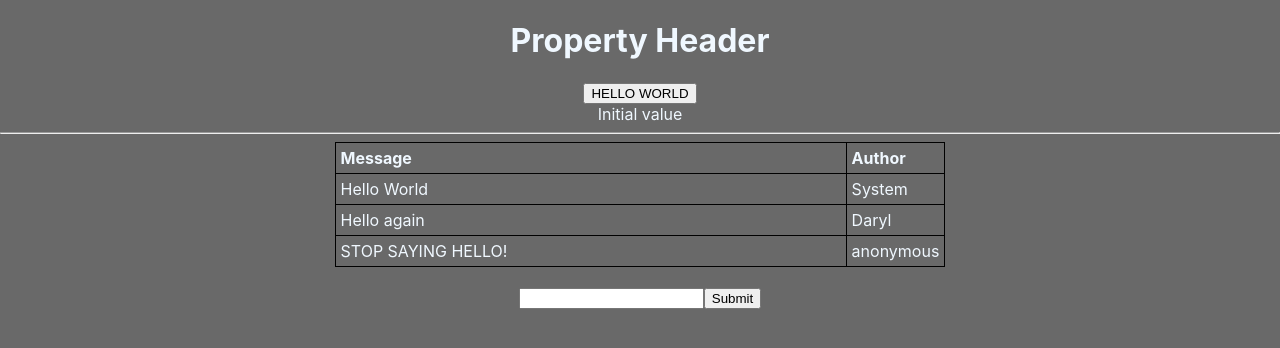
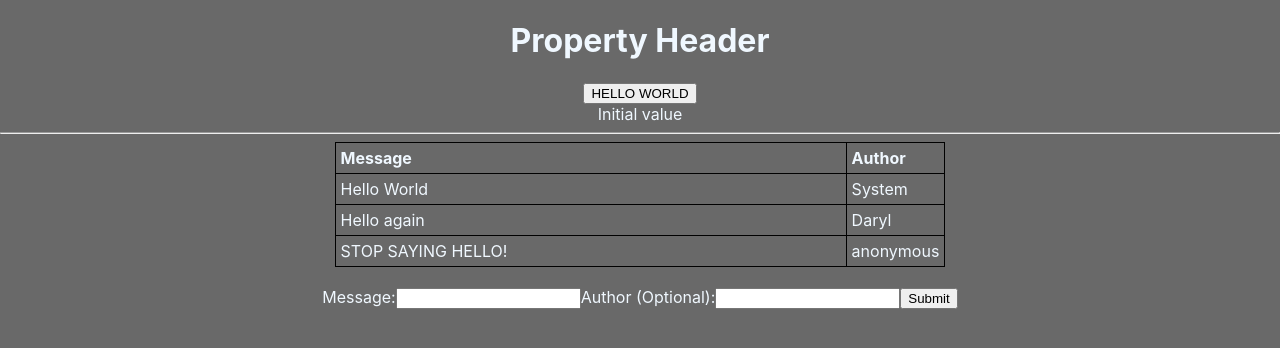
Before and after one commit to Lyraad/react-typescript-learning, a React (Create React App) app: page / in a window 1280 px wide. Shown: the top 348 px of the page. Built offline with nearby package versions, Linux system fonts and the light colour scheme.

Commit message:
Add Message Working

```diff
--- a/src/components/AddMessage.tsx
+++ b/src/components/AddMessage.tsx
@@ -1,11 +1,60 @@
 import React from "react";
+import { useState } from "react";
 
-function AddMessage() {
-  // const {addPost} = props;
+interface props {
+  addPost(newPost: messageSend): void;
+}
+
+interface messageSend {
+  messageText: string;
+  messageAuthor: string;
+}
+
+function AddMessage({ addPost }: props) {
+  const [MessageText, setMessageText] = useState("");
+  const [MessageAuthor, setMessageAuthor] = useState("");
+
+  const sendPost = function (e: React.FormEvent) {
+    e.preventDefault();
+    if (MessageText) {
+      let sendData: messageSend;
+      sendData = {
+        messageText: MessageText,
+        messageAuthor: MessageAuthor,
+      };
+      setMessageText("");
+      setMessageAuthor("");
+      addPost(sendData);
+    } else {
+      alert("Message field cannot be blank");
+    }
+  };
+
   return (
     <>
-      <form action="submit">
-        <input type="text" />
+      <form action="submit" onSubmit={sendPost}>
+        <label htmlFor="Message">Message:</label>
+        <input
+          id="Message"
+          value={MessageText}
+          type="text"
+          onChange={function (e: React.ChangeEvent<HTMLInputElement>): void {
+            //Test using old style function
+            setMessageText(e.target.value);
+          }}
+        />
+        <label htmlFor="Author">Author (Optional):</label>
+        <input
+          id="Author"
+          value={MessageAuthor}
+          type="text"
+          onChange={(e: React.ChangeEvent<HTMLInputElement>): void =>
+            setMessageAuthor(e.target.value)
+          }
+        />
+        {
+          //on change using arrow function for comparison
+        }
         <button>Submit</button>
       </form>
     </>
--- a/src/components/MessageBoard.tsx
+++ b/src/components/MessageBoard.tsx
@@ -1,18 +1,21 @@
 import React from "react";
 import AddMessage from "./AddMessage";
 import Message from "./Message";
+import { useState } from "react";
 
-interface message {
-  id: number;
-  timestamp: string;
-  messageContent: string;
-  author?: string;
+interface messageSend {
+  messageText: string;
+  messageAuthor: string;
 }
 
-let messageData: message[];
-
-messageData = [
-  { id: 1, timestamp: "test", messageContent: "Hello World", author: "System" },
+function MessageBoard() {
+  const [messageData, updateMessageData] = useState([
+    {
+      id: 1,
+      timestamp: "test",
+      messageContent: "Hello World",
+      author: "System",
+    },
     {
       id: 2,
       timestamp: "another",
@@ -20,20 +23,18 @@ messageData = [
       author: "Daryl",
     },
     { id: 3, timestamp: "ignore", messageContent: "STOP SAYING HELLO!" },
-];
+  ]);
 
-// let addPost = function (postContent: string): void {
-//   let newPost = {
-//     id: Math.floor(Math.random() * 100000),
-//     timestamp: "ignoreme",
-//     messageContent: postContent,
-//     author: "system",
-//   };
-//   let newData = [...messageData, newPost];
-//   messageData = newData;
-// };
+  let addPost = function (messageSend: messageSend): void {
+    let newPost = {
+      id: Math.floor(Math.random() * 100000),
+      timestamp: "ignoreme",
+      messageContent: messageSend.messageText,
+      author: messageSend.messageAuthor,
+    };
+    updateMessageData([...messageData, newPost]);
+  };
 
-function MessageBoard() {
   return (
     <>
       <table style={{ margin: "auto" }}>
@@ -52,7 +53,7 @@ function MessageBoard() {
         </tbody>
       </table>
       <br />
-      <AddMessage />
+      <AddMessage addPost={addPost} />
     </>
   );
 }
```
Lines whose indentation alone changed are shown as unchanged.
